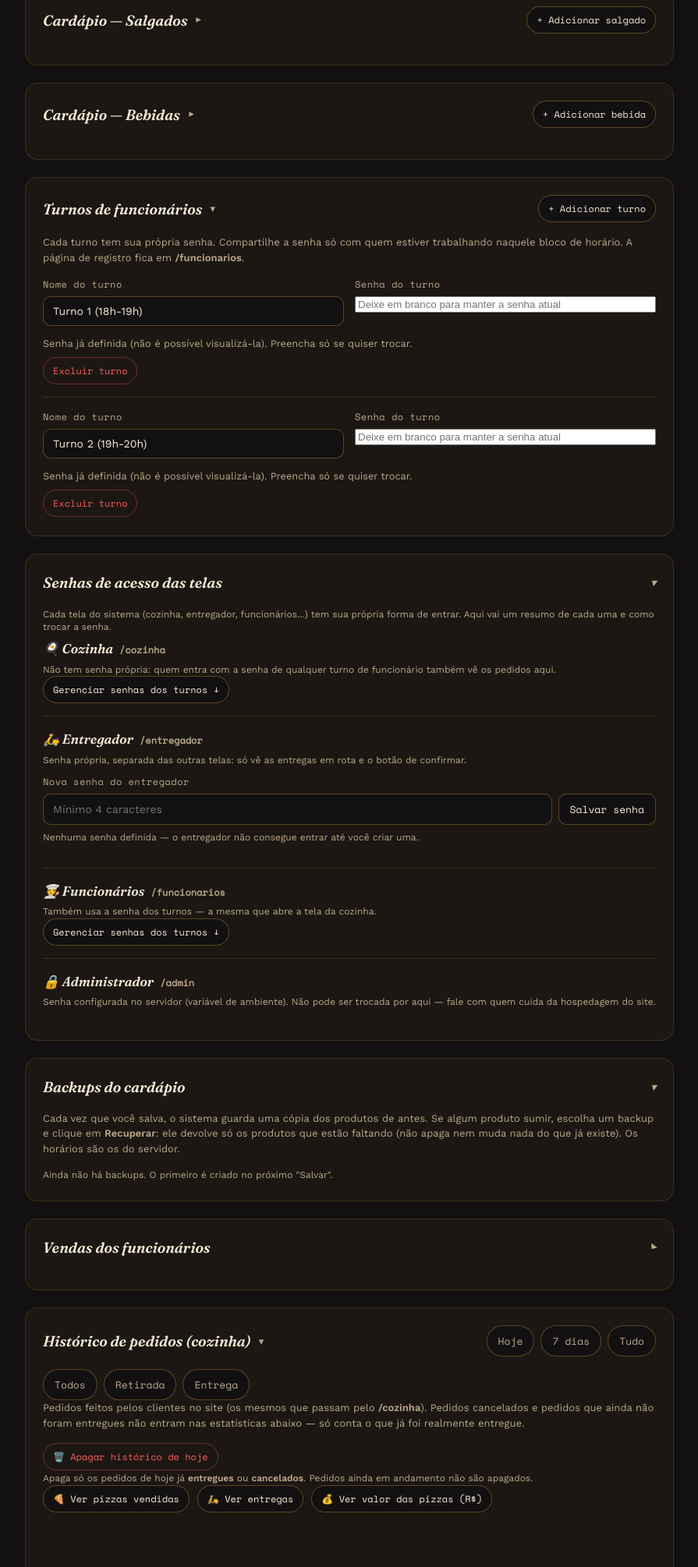
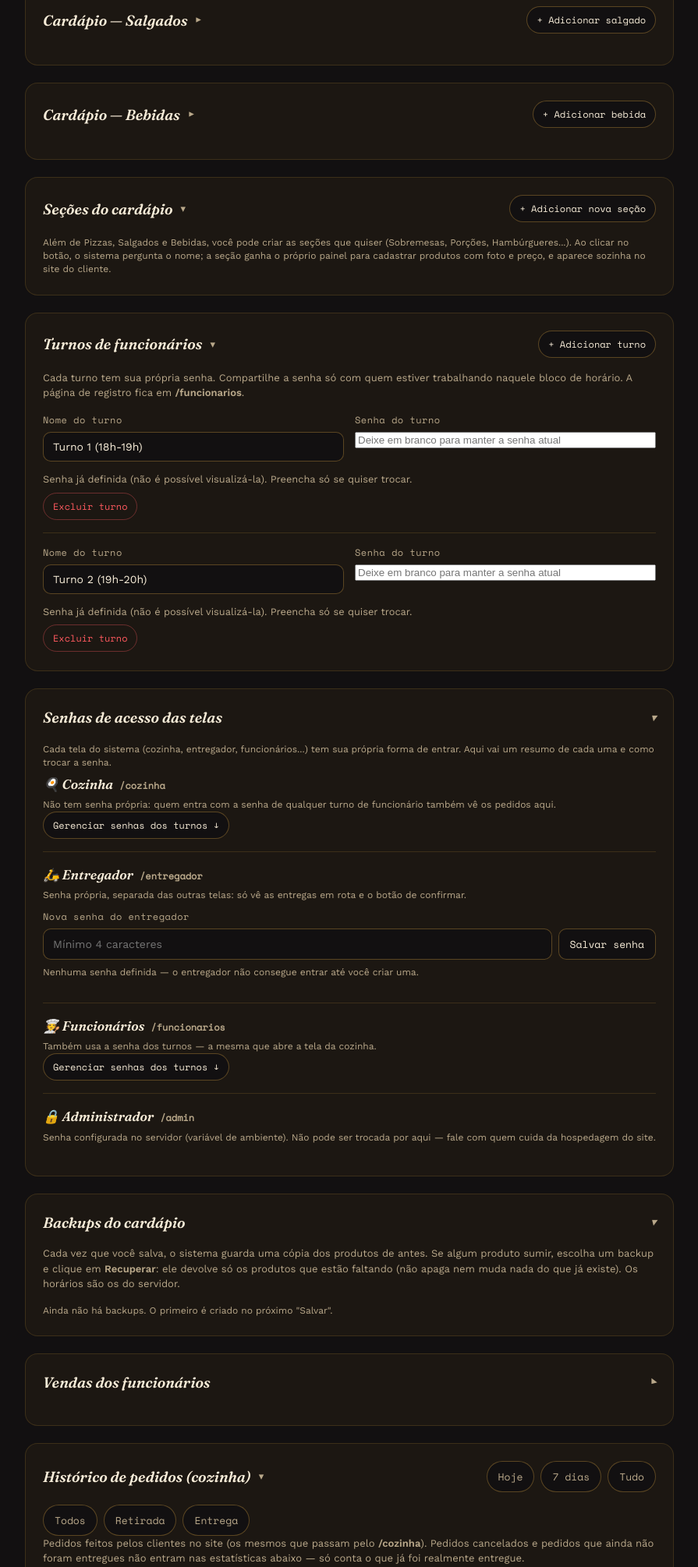
Before and after one commit to Alons078/proyecto-pizzaria-site-web, a Flask app: page /admin in a window 1280 px wide. Shown: the part 3371-5381 px from the top of the page at 78% size, without its empty margins (192-1087 px from the left). Run offline with Flask 3, Linux system fonts and the light colour scheme; the visitor is signed in with stand-in values (Sample User, id 1); data comes from the database, SQL or seed files in the repository; data that the repository does not hold is empty.

Commit message:
Add files via upload

```diff
--- a/templates/admin.html
+++ b/templates/admin.html
@@ -149,6 +149,15 @@
     <div id="bebidas-list"></div>
   </section>
 
+  <!-- Os painéis das seções novas entram aqui (admin.js), logo depois de Bebidas. -->
+  <div id="custom-sections-anchor"></div>
+
+  <section class="panel">
+    <div class="panel-heading-row"><h2>Seções do cardápio</h2><button type="button" class="add-item-btn" id="add-section-btn">+ Adicionar nova seção</button></div>
+    <p class="field-hint">Além de Pizzas, Salgados e Bebidas, você pode criar as seções que quiser (Sobremesas, Porções, Hambúrgueres...). Ao clicar no botão, o sistema pergunta o nome; a seção ganha o próprio painel para cadastrar produtos com foto e preço, e aparece sozinha no site do cliente.</p>
+    <div id="sections-manage-list"></div>
+  </section>
+
   <section class="panel">
     <div class="panel-heading-row"><h2>Turnos de funcionários</h2><button type="button" class="add-item-btn add-shift-btn">+ Adicionar turno</button></div>
     <p class="login-sub">Cada turno tem sua própria senha. Compartilhe a senha só com quem estiver trabalhando naquele bloco de horário. A página de registro fica em <strong>/funcionarios</strong>.</p>
--- a/templates/cliente.html
+++ b/templates/cliente.html
@@ -79,6 +79,9 @@
       <h2 class="section-title reveal">Bebidas</h2>
       <div class="grid" id="bebidas-grid"></div>
     </div>
+
+    <!-- Seções extras criadas pelo admin (Sobremesas, Porções...): o client.js as desenha aqui. -->
+    <div id="custom-sections"></div>
   </div>
 </main>
 
```
